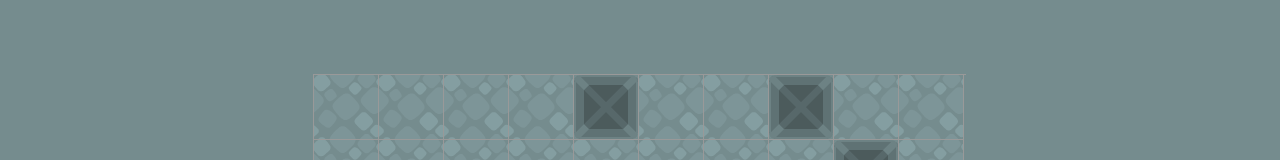
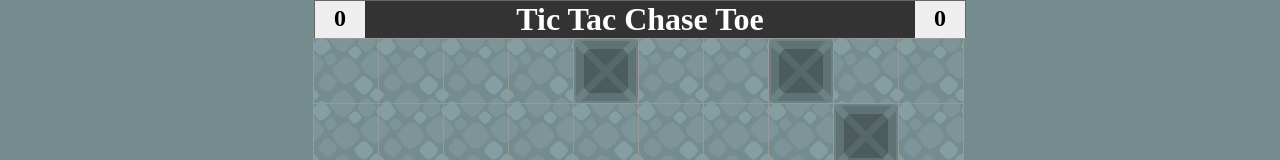
Before and after one commit to Learn-Alex-Mercer/tic-tac-chase-toe, a website with bundled scripts: page index.html in a window 1280 px wide. Shown: the top 160 px of the page. Built offline with nearby package versions, Linux system fonts and the light colour scheme; files whose address does not match are found by name.

Commit message:
Add Game Heading and Score

```diff
--- a/css/index.css
+++ b/css/index.css
@@ -4,13 +4,37 @@ html, body {
   background: rgb(117, 140, 142);
   height: 100%;
 }
-body {
+
+.container {
   display: flex;
   justify-content: center;
   align-items: center;
 }
 
-.container {
+header {
+  background: #333;
+  border: 1px solid #666;
+  border-bottom: 0;
+  color: #fff;
+  width: 650px;
+  display: flex;
+  justify-content: space-between;
+  align-items: stretch;
+}
+header h1 {
+  margin: 0;
+}
+.score {
+  background: #eee;
+  color: #000;
+  width: 50px;
+  text-align: center;
+  font-size: 24px;
+  font-weight: bold;
+  padding-top: 4px;
+}
+
+.game {
   display: flex;
   justify-content: space-around;
   align-items: center;
--- a/index.html
+++ b/index.html
@@ -4,12 +4,20 @@
   <meta charset="utf-8">
   <meta http-equiv="X-UA-Compatible" content="IE=edge">
   <meta name="viewport" content="width=device-width, initial-scale=1, shrink-to-fit=no">
-  <title>Tic Tac Chase Toe</title>
+  <title>TTCT</title>
   <link rel="stylesheet" href="https://cdnjs.cloudflare.com/ajax/libs/normalize/8.0.1/normalize.min.css">
   <link rel="stylesheet" type="text/css" media="screen" href="css/index.css">
 </head>
 <body>
   <div class="container">
+    <header>
+      <div class="score playerOne">0</div>
+      <h1>Tic Tac Chase Toe</h1>
+      <div class="score playerTwo">0</div>
+    </header>
+  </div>
+  <div class="container">
+    <div class="game">
       <div class="dashboard playerOne">
         <h2 class="name"></h2>
         <img class="photo" />
@@ -31,6 +39,7 @@
         <button class="defend" disabled="disabled">Defend</button>
       </div>
     </div>
+  </div>
 
   <script src="js/index.js" type="module"></script>
 </body>
```
Lines whose indentation alone changed are shown as unchanged.
